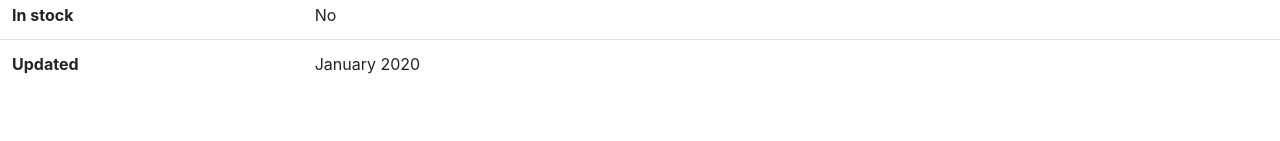
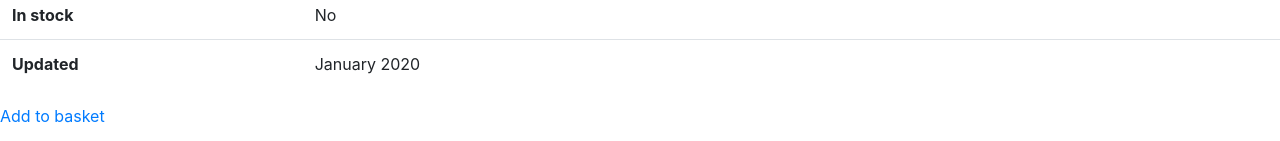
Before and after one commit to ideis/booktime-eshop, a Django app: a page that uses main/templates/main/product_detail.html in a window 1280 px wide. Shown: the part 659-800 px from the top of the page. Run offline with Django 3.2, Linux system fonts and the light colour scheme; data comes from the database, SQL or seed files in the repository; tables that the repository leaves empty hold one stand-in row (values such as "Sample post"); grey boxes marked "Sample" are stand-in pictures; some libraries are stand-ins or nearby versions.

Commit message:
add to product page add_to_basket feature

```diff
--- a/main/templates/main/product_detail.html
+++ b/main/templates/main/product_detail.html
@@ -36,4 +36,6 @@
         <td>{{ object.date_updated|date:"F Y" }}</td>
       </tr>
     </table>
+
+    <a href="{% url "add_to_basket" %}?product_id={{ object.id }}"> Add to basket </a>
 {% endblock content %}
```
